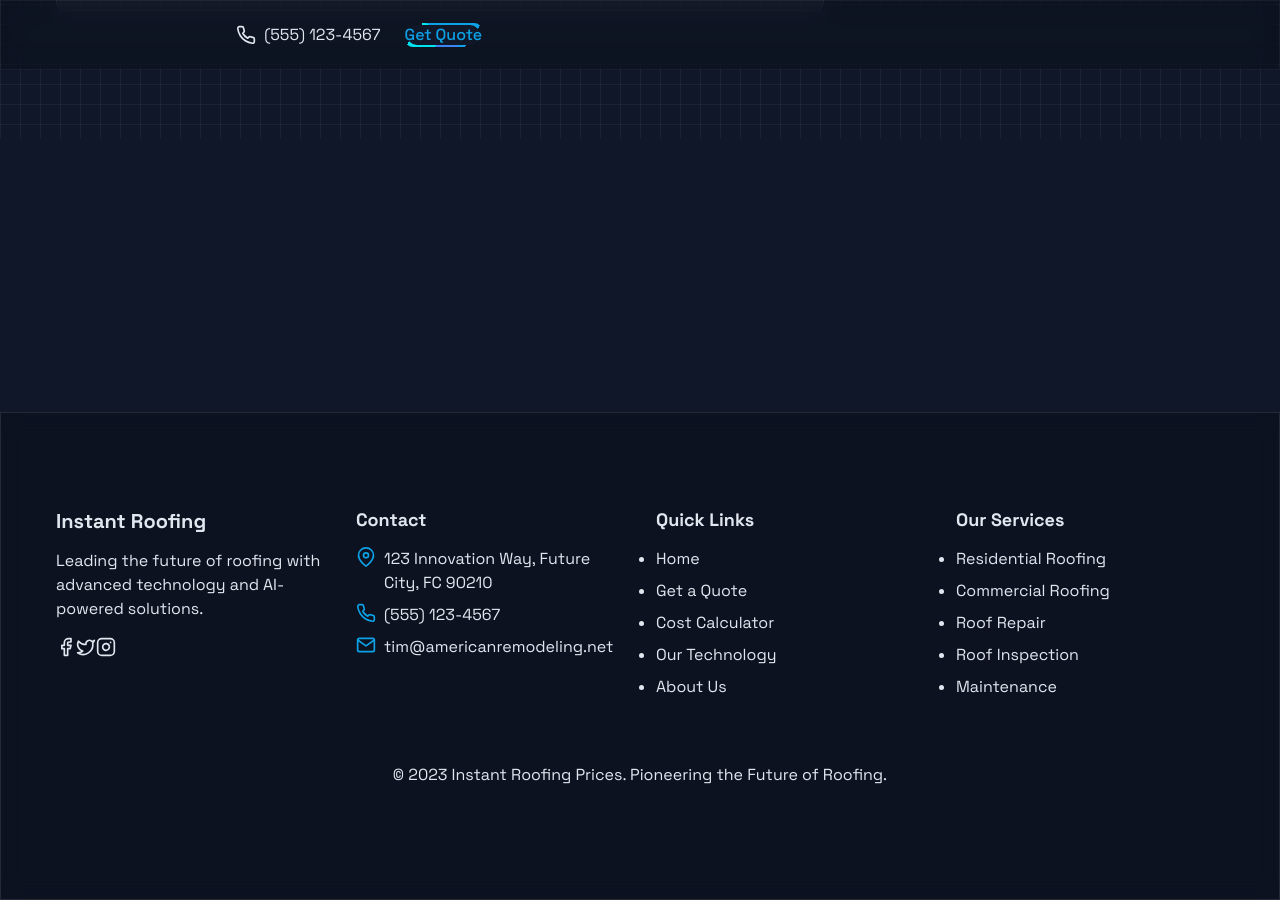
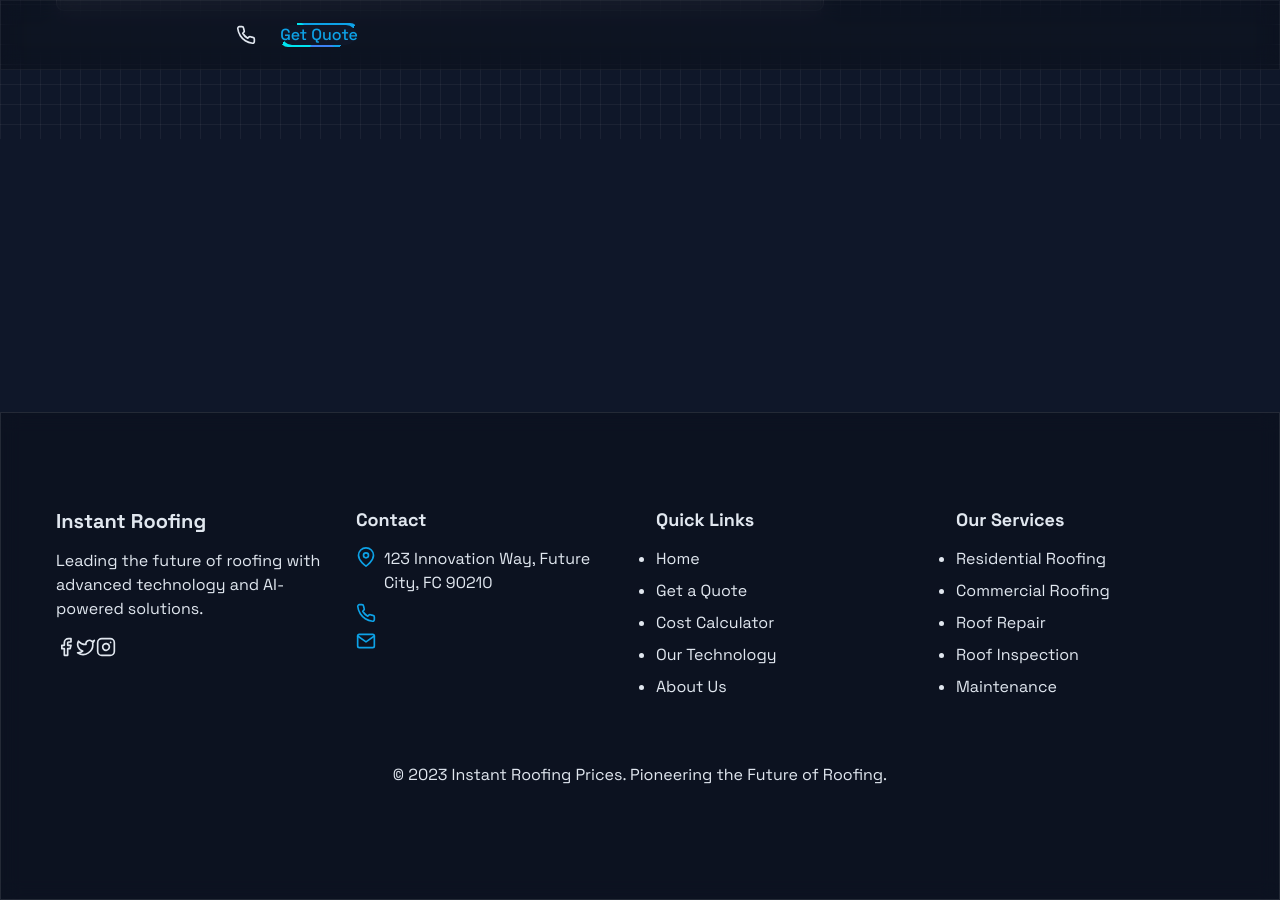
Before and after one commit to tim-amredev/future-roof-lead, a Jekyll site: the page built from index.html, in a window 1280 px wide and 900 px high, scrolled down 606 px. Built offline with Jekyll 4.4.1, drawn with Linux system fonts in a browser that asks for light colours; part of the change alters nothing that is shown.

Commit message:
Update _config.yml

```diff
--- a/_config.yml
+++ b/_config.yml
@@ -1,28 +1,38 @@
 # Site settings
-title: Instant Roofing
-description: Advanced roofing solutions powered by cutting-edge technology
-baseurl: "/future-roof-lead" # the subpath of your site, e.g. /blog
-url: "https://tim-amredev.github.io" # the base hostname & protocol for your site
+title: Instant Roofing Prices
+tagline: Advanced Roofing Solutions
+description: Experience the future of roofing with instant, AI-powered quotes for roof installation, repair, and replacement. Professional roofing services with cutting-edge technology.
+url: "https://tim-amredev.github.io"
+baseurl: "/future-roof-lead"
+lang: en
+timezone: America/New_York
 
 # Build settings
 markdown: kramdown
 permalink: pretty
-sass:
-  style: compressed
 
-# SEO settings
-logo: /assets/images/logo.png
-social:
-  twitter: instantroofing
-  facebook: instantroofing
-  instagram: instantroofing
-  linkedin: instant-roofing
+# Collections
+collections:
+  pages:
+    output: true
+    permalink: /:name/
 
-# Contact info
-phone: "(555) 123-4567"
-email: "tim@americanremodeling.net"
+# Defaults
+defaults:
+  - scope:
+      path: ""
+    values:
+      layout: "default"
+  - scope:
+      path: "_pages"
+      type: "pages"
+    values:
+      layout: "default"
+      permalink: /:basename/
 
-# Exclude from processing
+# Include/Exclude
+include:
+  - _pages
 exclude:
   - Gemfile
   - Gemfile.lock
@@ -30,11 +40,20 @@ exclude:
   - vendor
   - .sass-cache
   - .jekyll-cache
-  - .git
-  - .gitignore
+  - gemfiles
   - README.md
   - package.json
   - package-lock.json
+  - yarn.lock
+  - CNAME
+  - LICENSE
+  - .git
   - scripts
   - "*.tsx"
   - "*.ts"
+
+# Plugins
+plugins:
+  - jekyll-feed
+  - jekyll-seo-tag
+  - jekyll-sitemap
```
